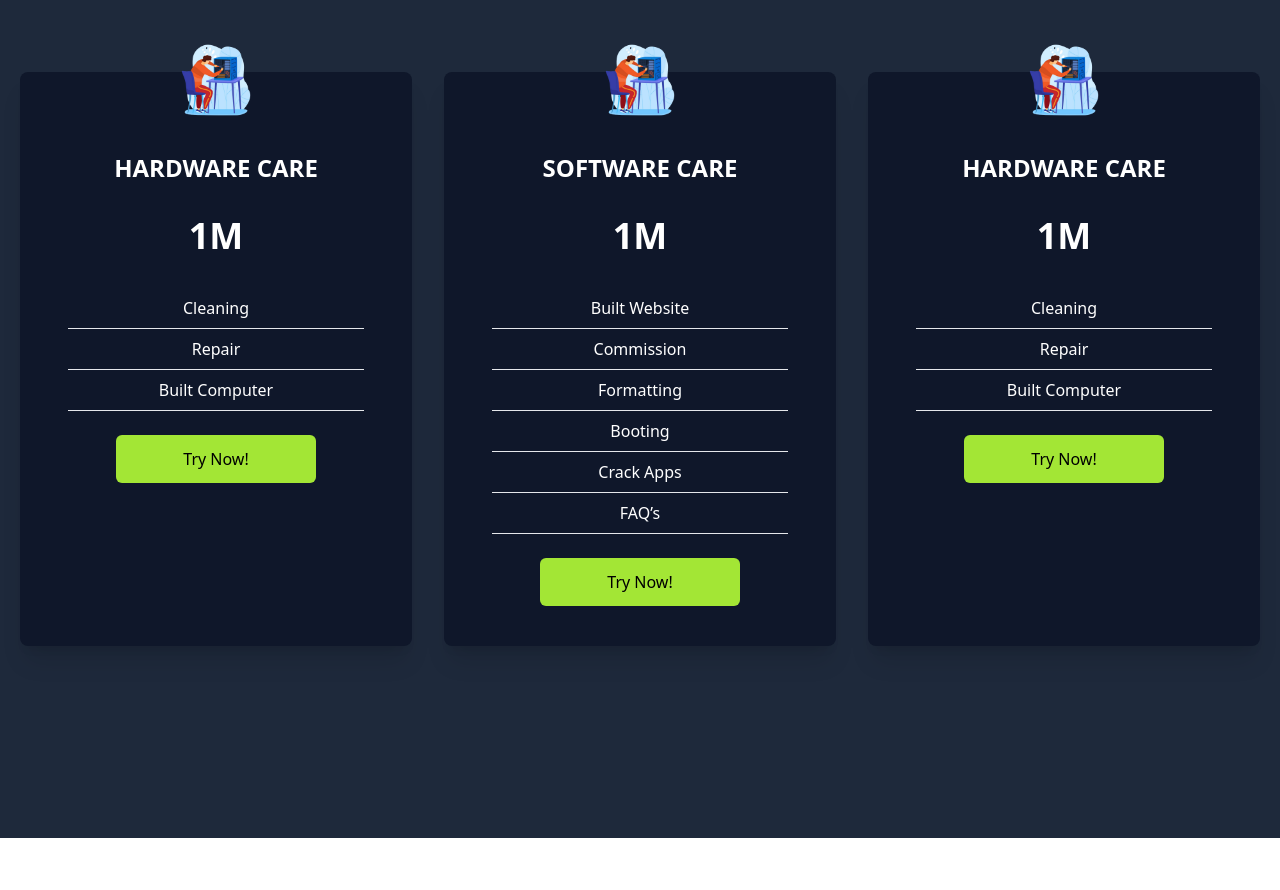
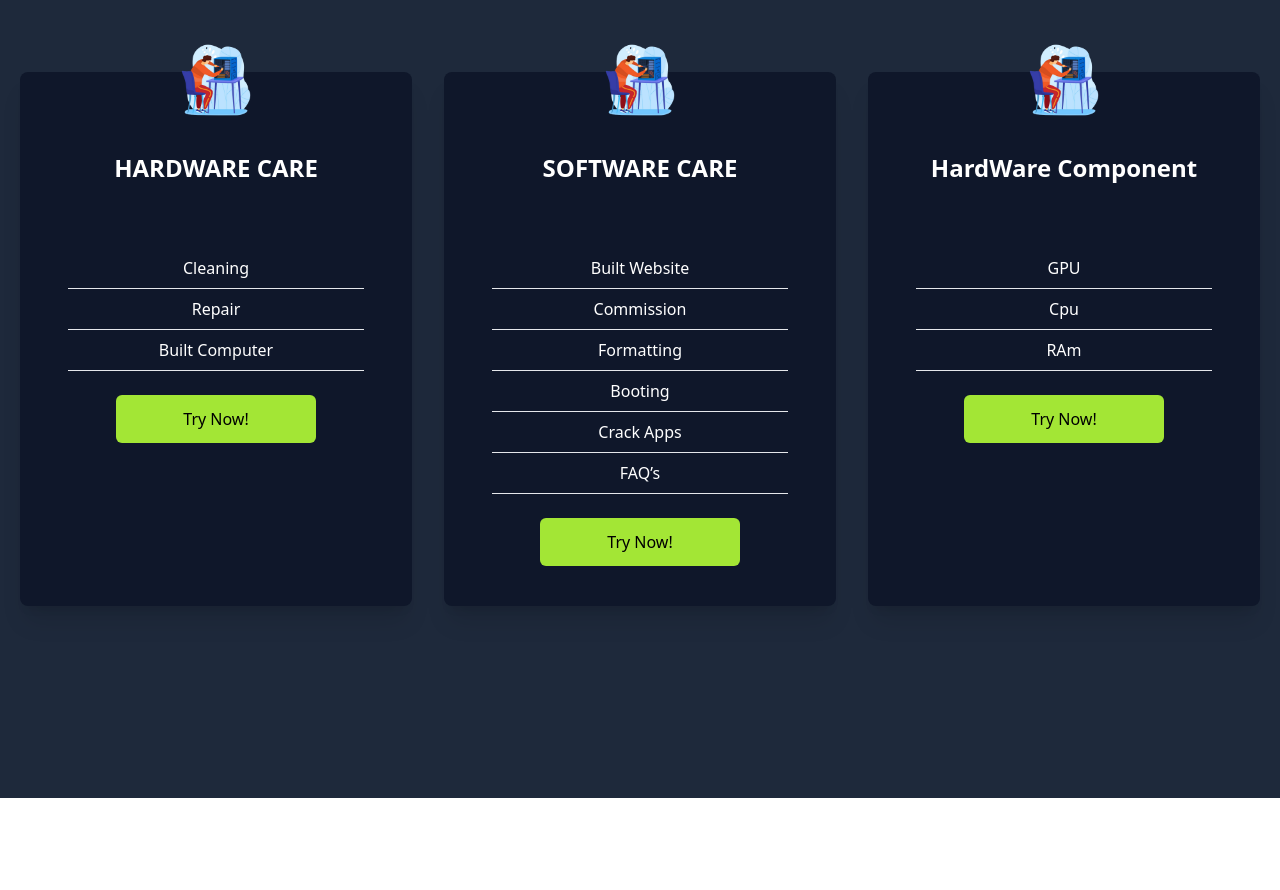
Before and after one commit to Benjcrpy/htf-tech-care, a React (Create React App) app: page / in a window 1280 px wide. Shown: the part 1580-2470 px from the top of the page. Built offline with nearby package versions, Linux system fonts and the light colour scheme.

Commit message:
update card jsx

```diff
--- a/src/components/Card.jsx
+++ b/src/components/Card.jsx
@@ -10,7 +10,7 @@ const Card = () => {
        <div className='w-full bg-slate-900 shadow-xl flex flex-col p-4 my-8 rounded-lg hover:scale-105 duration-500'>
          <img className='w-20  mx-auto mt-[-3rem]' src={hard1} alt=""/>
          <h2 className='text-2xl font-bold text-center py-8'>HARDWARE CARE</h2>
-         <p className='text-center text-4xl font-bold'>1M</p>
+         <p className='text-center text-4xl font-bold'></p>
          <div className='text-center font-medium'>
             <p className='py-2 border-b mx-8 mt-8'>Cleaning</p>
             <p className='py-2 border-b mx-8'>Repair</p>
@@ -21,7 +21,7 @@ const Card = () => {
         <div className='w-full bg-slate-900 shadow-xl flex flex-col p-4 my-8 rounded-lg hover:scale-105 duration-500'>
          <img className='w-20  mx-auto mt-[-3rem]' src={hard1} alt=""/>
          <h2 className='text-2xl font-bold text-center py-8'>SOFTWARE CARE</h2>
-         <p className='text-center text-4xl font-bold'>1M</p>
+         <p className='text-center text-4xl font-bold'></p>
          <div className='text-center font-medium'>
             <p className='py-2 border-b mx-8 mt-8'>Built Website</p>
             <p className='py-2 border-b mx-8'>Commission</p>
@@ -34,12 +34,12 @@ const Card = () => {
         </div>
         <div className='w-full bg-slate-900 shadow-xl flex flex-col p-4 my-8 rounded-lg hover:scale-105 duration-500'>
          <img className='w-20  mx-auto mt-[-3rem]' src={hard1} alt=""/>
-         <h2 className='text-2xl font-bold text-center py-8'>HARDWARE CARE</h2>
-         <p className='text-center text-4xl font-bold'>1M</p>
+         <h2 className='text-2xl font-bold text-center py-8'>HardWare Component</h2>
+         <p className='text-center text-4xl font-bold'></p>
          <div className='text-center font-medium'>
-            <p className='py-2 border-b mx-8 mt-8'>Cleaning</p>
-            <p className='py-2 border-b mx-8'>Repair</p>
-            <p className='py-2 border-b mx-8'>Built Computer</p>
+            <p className='py-2 border-b mx-8 mt-8'>GPU </p>
+            <p className='py-2 border-b mx-8'>Cpu</p>
+            <p className='py-2 border-b mx-8'>RAm</p>
          </div>
          <button className='bg-lime-400 hover:bg-lime-700 w-[200px] rounded-md font-medium my-6 mx-auto py-3 text-black hover:text-slate-300'>Try Now!</button>
         </div>
```
